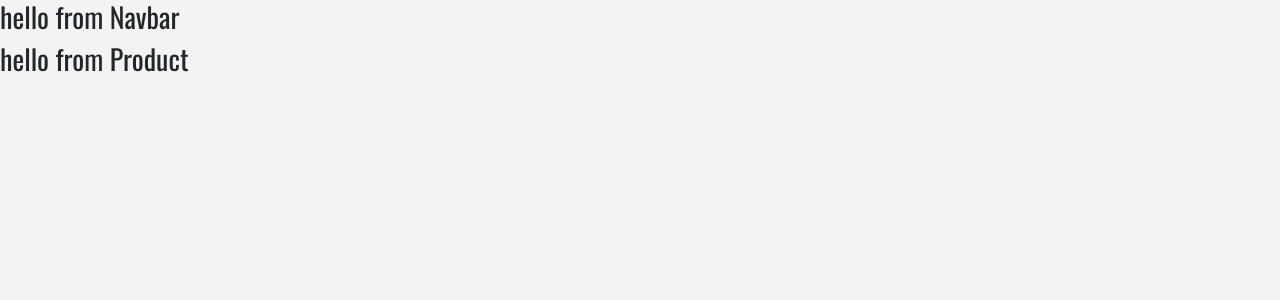
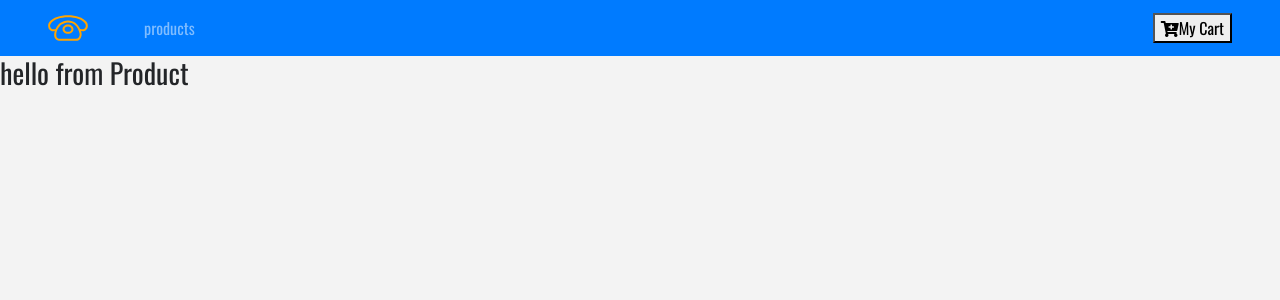
Before and after one commit to rashi-sahu/Store, a React (Create React App) app: page / in a window 1280 px wide. Shown: the top 300 px of the page. Built offline with nearby package versions, Linux system fonts and the light colour scheme; the HTML template or start-up script is replaced by a standard one.

Commit message:
Added Navbar

```diff
--- a/src/components/Navbar.js
+++ b/src/components/Navbar.js
@@ -1,11 +1,33 @@
 import React, { Component } from 'react';
+import { Link } from "react-router-dom";
+import logo from "../logo.svg";
 
 class Navbar extends Component {
     render() {
         return (
-            <div>
-            <h3>hello from Navbar</h3>
-            </div>
+            <nav className="navbar navbar-expand-sm bg-primary navbar-dark px-sm-5">
+                {/*
+                https://www.iconfinder.com/icons/1243689/call_phone_icon
+                Creative Commons (Attribution 3.0 Unported);
+                https://www.iconfinder.com/Makoto_msk
+                */}
+                <Link to = "/">
+                    <img src={logo} alt="store"/>
+                </Link>
+                <ul className="navbar-nav align-items-center">
+                    <li className="nav-item ml-5">
+                        <Link to = "/" className="nav-link">
+                        products
+                        </Link>
+                    </li>
+                </ul>
+                <Link to = "/" className="ml-auto">
+                    <button>
+                        <i className="fas fa-cart-plus" />
+                        My Cart
+                    </button>
+                </Link>
+            </nav>
         );
     }
 }
```
